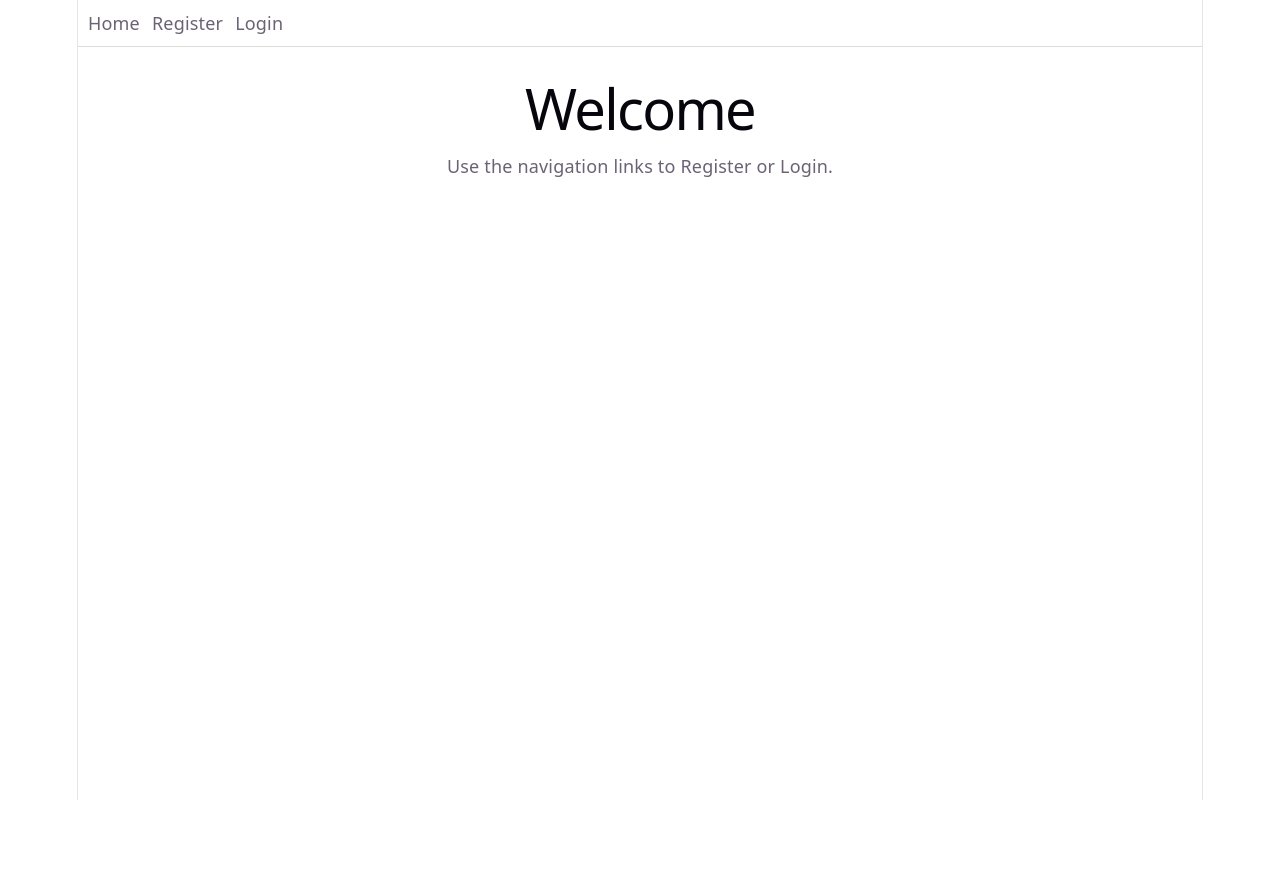
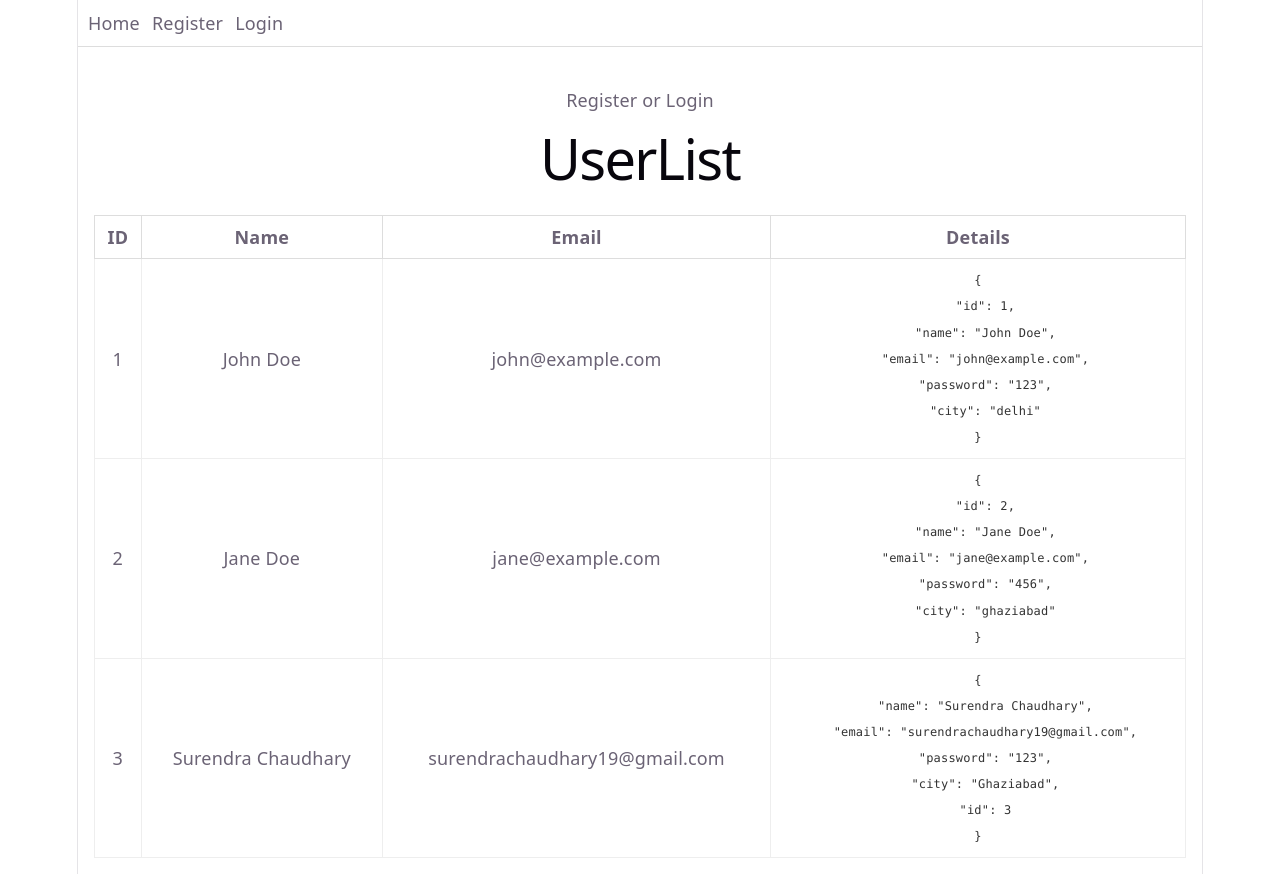
Before and after one commit to surendra190/React-register-login-form, a React (Vite) app: page / in a window 1280 px wide. Before the commit the page ends 800 px from the top, so only its background shows below. Built offline with nearby package versions, Linux system fonts and the light colour scheme; data requests are answered from the project's data file.

Commit message:
added userList details and api update

```diff
--- a/src/components/Home.jsx
+++ b/src/components/Home.jsx
@@ -1,10 +1,12 @@
 import React from "react";
+import UserList from "./UserList";
 
 const Home = () => {
   return (
     <div style={{ textAlign: "center", marginTop: 24 }}>
-      <h1>Welcome</h1>
-      <p>Use the navigation links to Register or Login.</p>
+      {/* <h1>Welcome</h1> */}
+      <p>Register or Login</p>
+      <UserList />
     </div>
   );
 };
--- /dev/null
+++ b/src/components/UserList.jsx
@@ -0,0 +1,102 @@
+import React, { useEffect, useState } from "react";
+
+const UserList = () => {
+  const [users, setUsers] = useState([]);
+  const [loading, setLoading] = useState(true);
+  const [error, setError] = useState("");
+
+  useEffect(() => {
+    let mounted = true;
+
+    async function fetchUsers() {
+      setLoading(true);
+      setError("");
+      try {
+        const res = await fetch("http://localhost:3000/users");
+        if (!res.ok) throw new Error(`Server error: ${res.status}`);
+        const data = await res.json();
+        if (mounted) setUsers(Array.isArray(data) ? data : []);
+      } catch (err) {
+        if (mounted) setError(err.message || "Fetch error");
+      } finally {
+        if (mounted) setLoading(false);
+      }
+    }
+
+    fetchUsers();
+    return () => {
+      mounted = false;
+    };
+  }, []);
+
+  return (
+    <>
+      <h1>UserList</h1>
+
+      {loading && <p>Loading users...</p>}
+      {error && <p style={{ color: "red" }}>{error}</p>}
+
+      {!loading && !error && (
+        <>
+          {users.length === 0 ? (
+            <p>No users found.</p>
+          ) : (
+            <div style={{ overflowX: "auto" }}>
+              <table
+                style={{
+                  width: "100%",
+                  borderCollapse: "collapse",
+                  marginTop: 12,
+                }}
+              >
+                <thead>
+                  <tr>
+                    <th style={{ border: "1px solid #ddd", padding: 8 }}>ID</th>
+                    <th style={{ border: "1px solid #ddd", padding: 8 }}>
+                      Name
+                    </th>
+                    <th style={{ border: "1px solid #ddd", padding: 8 }}>
+                      Email
+                    </th>
+                    <th style={{ border: "1px solid #ddd", padding: 8 }}>
+                      Details
+                    </th>
+                  </tr>
+                </thead>
+                <tbody>
+                  {users.map((u, idx) => (
+                    <tr key={u.id ?? idx}>
+                      <td style={{ border: "1px solid #eee", padding: 8 }}>
+                        {u.id ?? "-"}
+                      </td>
+                      <td style={{ border: "1px solid #eee", padding: 8 }}>
+                        {u.name ?? "-"}
+                      </td>
+                      <td style={{ border: "1px solid #eee", padding: 8 }}>
+                        {u.email ?? "-"}
+                      </td>
+                      <td
+                        style={{
+                          border: "1px solid #eee",
+                          padding: 8,
+                          fontSize: 12,
+                          color: "#333",
+                        }}
+                      >
+                        <pre style={{ margin: 0, whiteSpace: "pre-wrap" }}>
+                          {JSON.stringify(u, null, 2)}
+                        </pre>
+                      </td>
+                    </tr>
+                  ))}
+                </tbody>
+              </table>
+            </div>
+          )}
+        </>
+      )}
+    </>
+  );
+};
+
+export default UserList;
```
